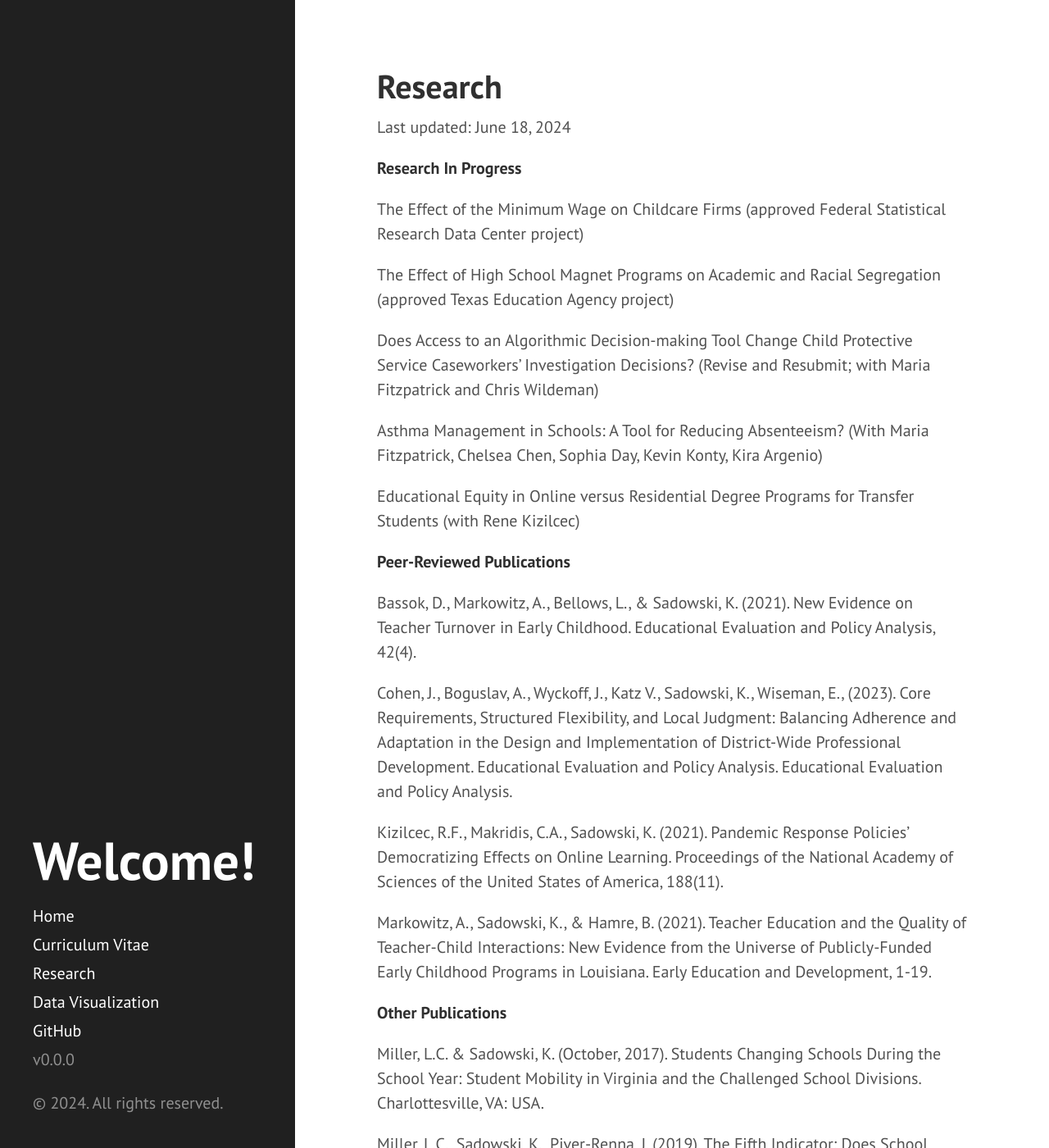
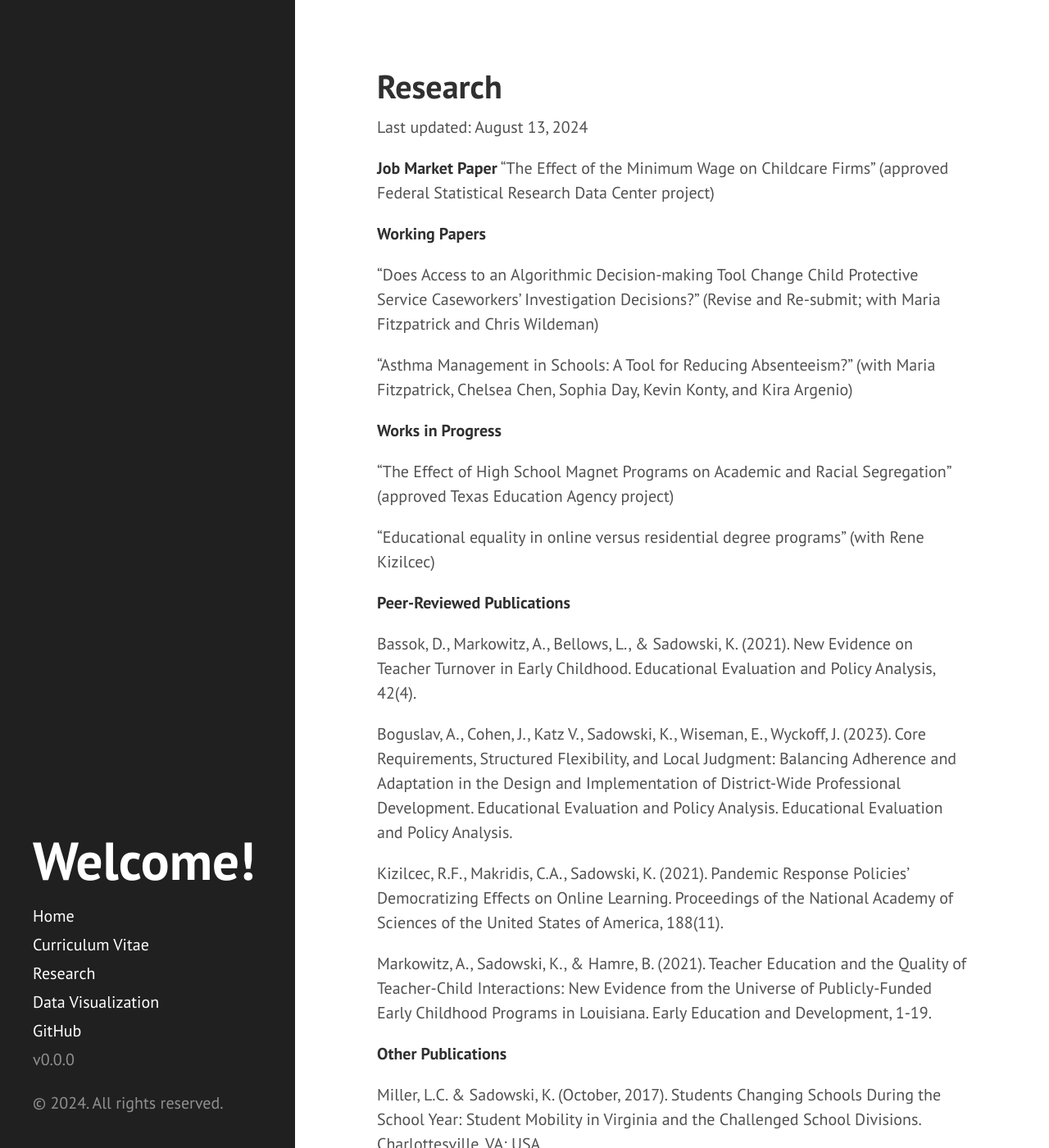
Before and after one commit to kcsadow/website, a Jekyll site: the page built from research.md, in a window 1280 px wide and 1400 px high. Shown: the whole window at 82% size. Built offline with Jekyll 4.4.1, drawn with Linux system fonts in a browser that asks for light colours; some of the changed text lies outside the part shown.

Commit message:
Update research.md

```diff
--- a/research.md
+++ b/research.md
@@ -3,34 +3,46 @@ layout: page
 title: Research
 ---
 
-Last updated: June 18, 2024
+Last updated: August 13, 2024
 
-**Research In Progress**
+**Job Market Paper**
+“The Effect of the Minimum Wage on Childcare Firms” (approved Federal Statistical Research Data Center project)
 
-The Effect of the Minimum Wage on Childcare Firms (approved Federal Statistical Research Data Center project)
+**Working Papers**
 
-The Effect of High School Magnet Programs on Academic and Racial Segregation (approved Texas Education Agency project)
+“Does Access to an Algorithmic Decision-making Tool Change Child Protective Service Caseworkers’ Investigation Decisions?” (Revise and Re-submit; with Maria Fitzpatrick and Chris Wildeman)
 
-Does Access to an Algorithmic Decision-making Tool Change Child Protective Service Caseworkers’ Investigation Decisions? (Revise and Resubmit; with Maria Fitzpatrick and Chris Wildeman)
+“Asthma Management in Schools: A Tool for Reducing Absenteeism?” (with Maria Fitzpatrick, Chelsea Chen, Sophia Day, Kevin Konty, and Kira Argenio)
 
-Asthma Management in Schools: A Tool for Reducing Absenteeism? (With Maria Fitzpatrick, Chelsea Chen, Sophia Day, Kevin Konty, Kira Argenio)
+**Works in Progress**
 
-Educational Equity in Online versus Residential Degree Programs for Transfer Students (with Rene Kizilcec)
+“The Effect of High School Magnet Programs on Academic and Racial Segregation” (approved Texas Education Agency project)
 
+“Educational equality in online versus residential degree programs” (with Rene Kizilcec)
 
 **Peer-Reviewed Publications**
 
-Bassok, D., Markowitz, A., Bellows, L., & Sadowski, K. (2021). New Evidence on Teacher Turnover in Early Childhood. Educational Evaluation and Policy Analysis, 42(4).
+Bassok, D., Markowitz, A., Bellows, L., & Sadowski, K. (2021). New Evidence on Teacher Turnover
+in Early Childhood. Educational Evaluation and Policy Analysis, 42(4).
 
-Cohen, J., Boguslav, A., Wyckoff, J., Katz V., Sadowski, K., Wiseman, E., (2023). Core Requirements, Structured Flexibility, and Local Judgment: Balancing Adherence and Adaptation in the Design and Implementation of District-Wide Professional Development. Educational Evaluation and Policy Analysis. Educational Evaluation and Policy Analysis.
+Boguslav, A., Cohen, J., Katz V., Sadowski, K., Wiseman, E., Wyckoff, J. (2023). Core Requirements, Structured
+Flexibility, and Local Judgment: Balancing Adherence and Adaptation in the Design and Implementation of
+District-Wide Professional Development. Educational Evaluation and Policy Analysis. Educational Evaluation and Policy Analysis.
 
-Kizilcec, R.F., Makridis, C.A., Sadowski, K. (2021). Pandemic Response Policies’ Democratizing Effects on Online Learning. Proceedings of the National Academy of Sciences of the United States of
-America, 188(11).
+Kizilcec, R.F., Makridis, C.A., Sadowski, K. (2021). Pandemic Response Policies’ Democratizing Effects on
+Online Learning. Proceedings of the National Academy of Sciences of the United States of America, 188(11).
 
-Markowitz, A., Sadowski, K., & Hamre, B. (2021). Teacher Education and the Quality of Teacher-Child Interactions: New Evidence from the Universe of Publicly-Funded Early Childhood Programs in Louisiana. Early Education and Development, 1-19.
+Markowitz, A., Sadowski, K., & Hamre, B. (2021). Teacher Education and the Quality of Teacher-Child
+Interactions: New Evidence from the Universe of Publicly-Funded Early Childhood Programs in Louisiana.
+Early Education and Development, 1-19.
+
 
 **Other Publications**
 
 Miller, L.C. & Sadowski, K. (October, 2017). Students Changing Schools During the School Year: Student Mobility in Virginia and the Challenged School Divisions. Charlottesville, VA: USA.
 
 Miller, L.C., Sadowski, K., Piver-Renna, J. (2019). The Fifth Indicator: Does School Climate Provide New Information on School Quality? Charlottesville, VA: USA.
+
+**Resting Projects**
+
+“Are Schools Protective of Health, Even During a Pandemic? The Effects of School Openings During the COVID-19 Pandemic on Children’s Health Care Usage.” (with Maria Fitzpatrick)
```
